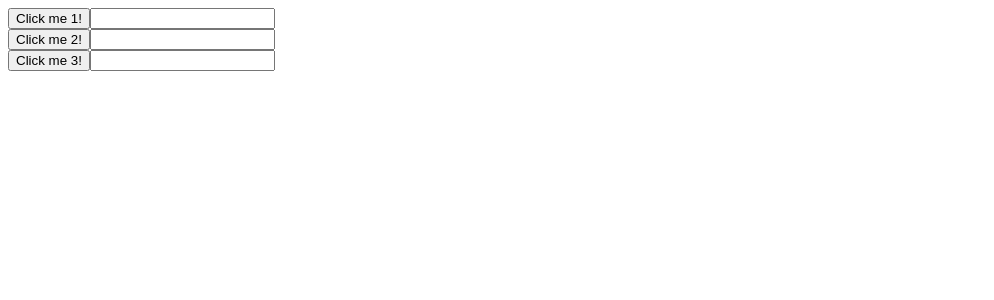
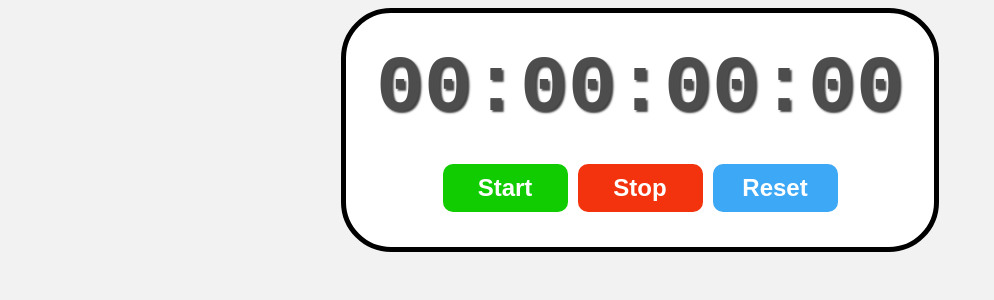
Before and after one commit to ChristinaW44/ReactFullWebsiteTutorial, a React (Vite) app in the folder my-react-app/: page / in a window 1280 px wide. Shown: the top 300 px of the page, without its empty margins (0-994 px from the left). Built offline with nearby package versions, Linux system fonts and the light colour scheme.

Commit message:
created stopwatch app

```diff
--- a/my-react-app/src/App.jsx
+++ b/my-react-app/src/App.jsx
@@ -14,13 +14,14 @@
 import ToDoList from "./ToDoList";
 import DigitalClock from "./DigitalClock";
 import ComponentA from "./ComponentA";
+import Stopwatch from "./Stopwatch";
 
 function App() {
 
   return (
     <>
       {/* <Header /> */}
-      <MyComponent />
+      <Stopwatch />
       {/* <Footer /> */}
     </>
   );
--- /dev/null
+++ b/my-react-app/src/Stopwatch.jsx
@@ -0,0 +1,66 @@
+import React, {useState, useEffect, useRef} from "react"
+
+function Stopwatch(){
+
+    const [isRunning, setIsRunning] = useState(false);
+    const [elapsedTime, setElapsedTime] = useState(0);
+    const intervalIdRef = useRef(null);
+    const startTimeRef = useRef(0);
+
+    useEffect(() => {
+        if(isRunning){
+            intervalIdRef.current = setInterval(() => {
+                setElapsedTime(Date.now() - startTimeRef.current);
+            }, 10);
+        }
+
+        return () => {
+            clearInterval(intervalIdRef.current);
+        }
+
+    }, [isRunning]);
+
+    function start(){
+        setIsRunning(true);
+        startTimeRef.current = Date.now() - elapsedTime;
+    }
+
+    function stop(){
+        setIsRunning(false);
+    }
+
+    function reset(){
+        setElapsedTime(0);
+        setIsRunning(false);
+    }
+
+    function formatTime(){
+        let hours = Math.floor(elapsedTime / (1000 * 60 * 60));
+        let minutes = Math.floor(elapsedTime / (1000 * 60) % 60);
+        let seconds = Math.floor(elapsedTime / (1000) % 60);
+        let miliseconds = Math.floor((elapsedTime % 1000) /10);
+
+        hours = String(hours). padStart(2, "0");
+        minutes = String(minutes). padStart(2, "0");
+        seconds = String(seconds). padStart(2, "0");
+        miliseconds = String(miliseconds). padStart(2, "0");
+
+        return `${hours}:${minutes}:${seconds}:${miliseconds}`;
+    }
+
+
+    return(
+        <div className="stopwatch">
+            <div className="display">
+                {formatTime()}
+            </div>
+            <div className="controls">
+                <button className="start-button" onClick={start}>Start</button>
+                <button className="stop-button" onClick={stop}>Stop</button>
+                <button className="reset-button" onClick={reset}>Reset</button>
+            </div>
+        </div>
+    );
+
+}
+export default Stopwatch
--- a/my-react-app/src/index.css
+++ b/my-react-app/src/index.css
@@ -199,7 +199,70 @@
   text-align: center;
 } */
 
-.box{
+/* .box{
   border: 3px solid;
   padding: 25px;
+} */
+
+body{
+  display: flex;
+  flex-direction: column;
+  align-items: center;
+  background-color: hsl(0, 0%, 95%);
 }
+
+.stopwatch{
+  display: flex;
+  flex-direction: column;
+  align-items: center;
+  border: 5px solid;
+  border-radius: 50px;
+  background-color: white;
+  padding: 30px;
+}
+
+.display{
+  font-size: 5rem;
+  font-family: monospace;
+  font-weight: bold;
+  color: hsl(0, 0%, 30%);
+  text-shadow: 2px 2px 2px hsla(0, 0%, 0%, 0.75);
+  margin-bottom: 25px;
+}
+
+.controls button{
+  font-size: 1.5rem;
+  font-weight: bold;
+  padding: 10px 20px;
+  margin: 5px;
+  min-width: 125px;
+  border: none;
+  border-radius: 10px;
+  cursor: pointer;
+  color: white;
+  transition: background-color 0.5 ease;
+}
+
+.start-button {
+  background-color: hsl(115, 100%, 40%);
+}
+
+.start-button:hover{
+  background-color: hsl(115, 100%, 35%);
+}
+
+.stop-button {
+  background-color: hsl(10, 90%, 50%);
+}
+
+.stop-button:hover{
+  background-color: hsl(10, 90%, 45%);
+}
+
+.reset-button {
+  background-color: hsl(205, 90%, 60%);
+}
+
+.reset-button:hover{
+  background-color: hsl(205, 90%, 55%);
+}
```
